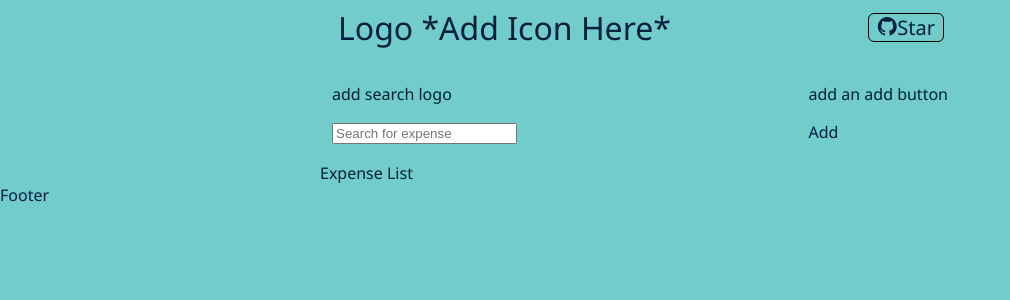
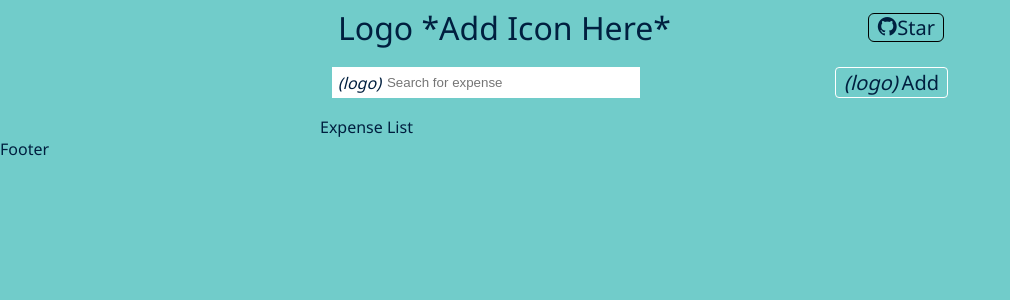
Before and after one commit to manovak24/personal_expense_tracker, a React (Create React App) app: page / in a window 1280 px wide. Shown: the top 300 px of the page, without its empty margins (0-1010 px from the left). Built offline with nearby package versions, Linux system fonts and the light colour scheme.

Commit message:
topfold finished.

```diff
--- a/src/components/topfold/topfold.css
+++ b/src/components/topfold/topfold.css
@@ -11,3 +11,60 @@
     justify-content: space-between;
     flex: 1;
 }
+
+.searchbar {
+    display: flex;
+    align-items: center;
+    width: 50%;
+    background-color: white;
+    border: 12px;
+}
+
+.searchbar input {
+    width: 80%;
+    outline: none;
+    padding: 8px 0px;
+    border: none;
+    margin-left: 6px;
+    background-color: white;
+}
+
+.searchbar i {
+    display: flex;
+    align-items: center;
+    margin-left: 6px;
+}
+
+.add-button {
+    display: flex;
+    align-items: center;
+    border-radius: 4px;
+    border: 1px solid white;
+    font-size: 20px;
+    padding: 0px 8px;
+}
+
+.add-button i {
+    display: flex;
+    align-items: center;
+    margin-right: 4px;
+}
+
+.add-topfold {
+    display: flex;
+    justify-content: space-between;
+    flex: 1;
+}
+
+.add-button-topfold {
+    display: flex;
+    align-items: center;
+    font: 18px;
+    cursor: pointer;
+}
+
+.add-button-topfold i {
+    display: flex;
+    align-items: center;
+    margin-right: 4px;
+}
--- a/src/components/topfold/topfold.js
+++ b/src/components/topfold/topfold.js
@@ -9,9 +9,10 @@ const Topfold = () => {
 
     return (
         <div className='topfold'>
+            {window.location.pathname === '/' ? (
             <div className='home-topfold'>
             <div className='searchbar'>
-                    <p>add search logo</p>
+                <i>(logo)</i>
                 <input
                 placeholder='Search for expense'
                 value={search}
@@ -20,10 +21,22 @@ const Topfold = () => {
             </div>
 
             <div className='add-button'>
-                    <p>add an add button</p>
+                <i>(logo)</i>
                 <label>Add</label>
             </div>
+            </div> ) : (
+            <div className='add-topfold'>
+                <div className='add-button-topfold'>
+                    <i>logo</i>
+                    <label>Back</label>
                 </div>
+                <div className='add-button-topfold'>
+                    <i>logo</i>
+                    <label>Cancel</label>
+                </div>
+            </div>
+            )}
+
         </div>
     )
 }
```
Lines whose indentation alone changed are shown as unchanged.
